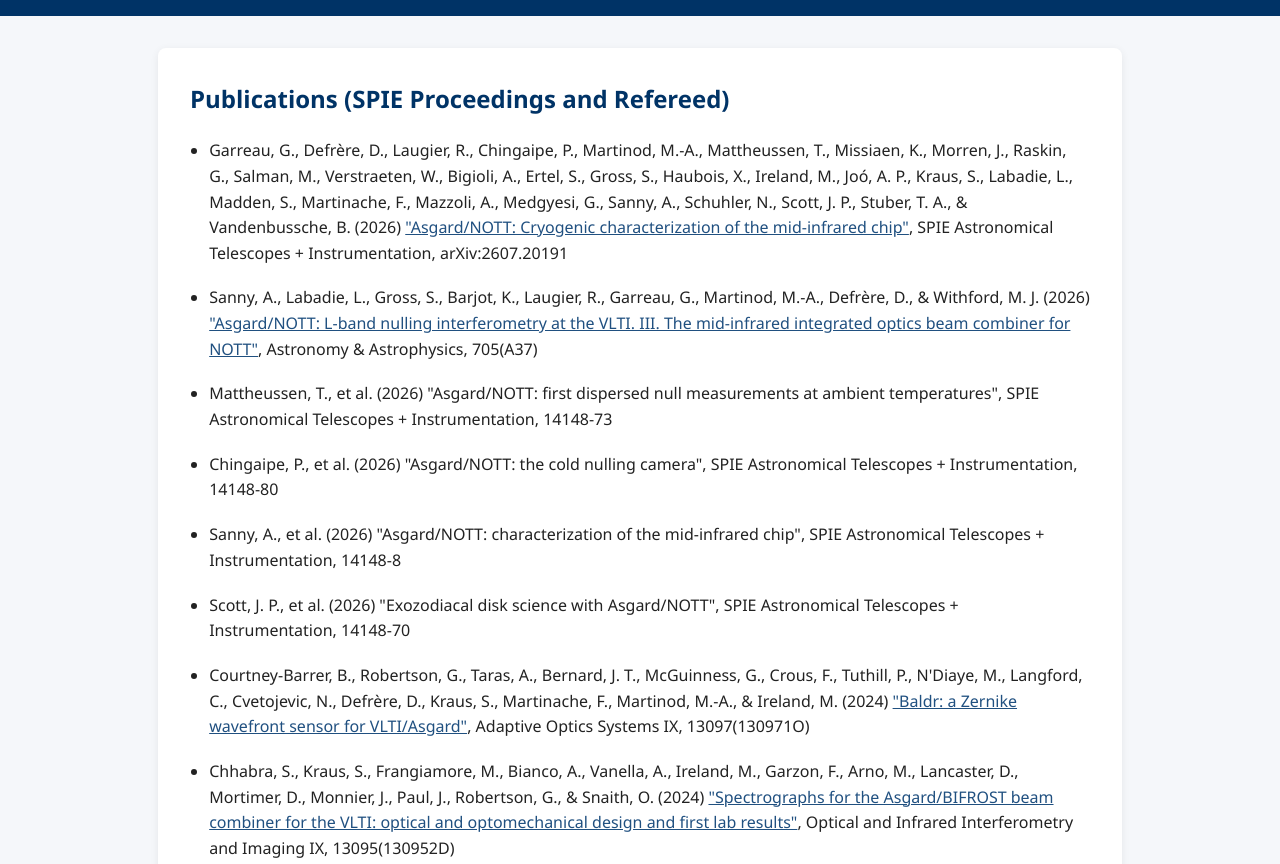
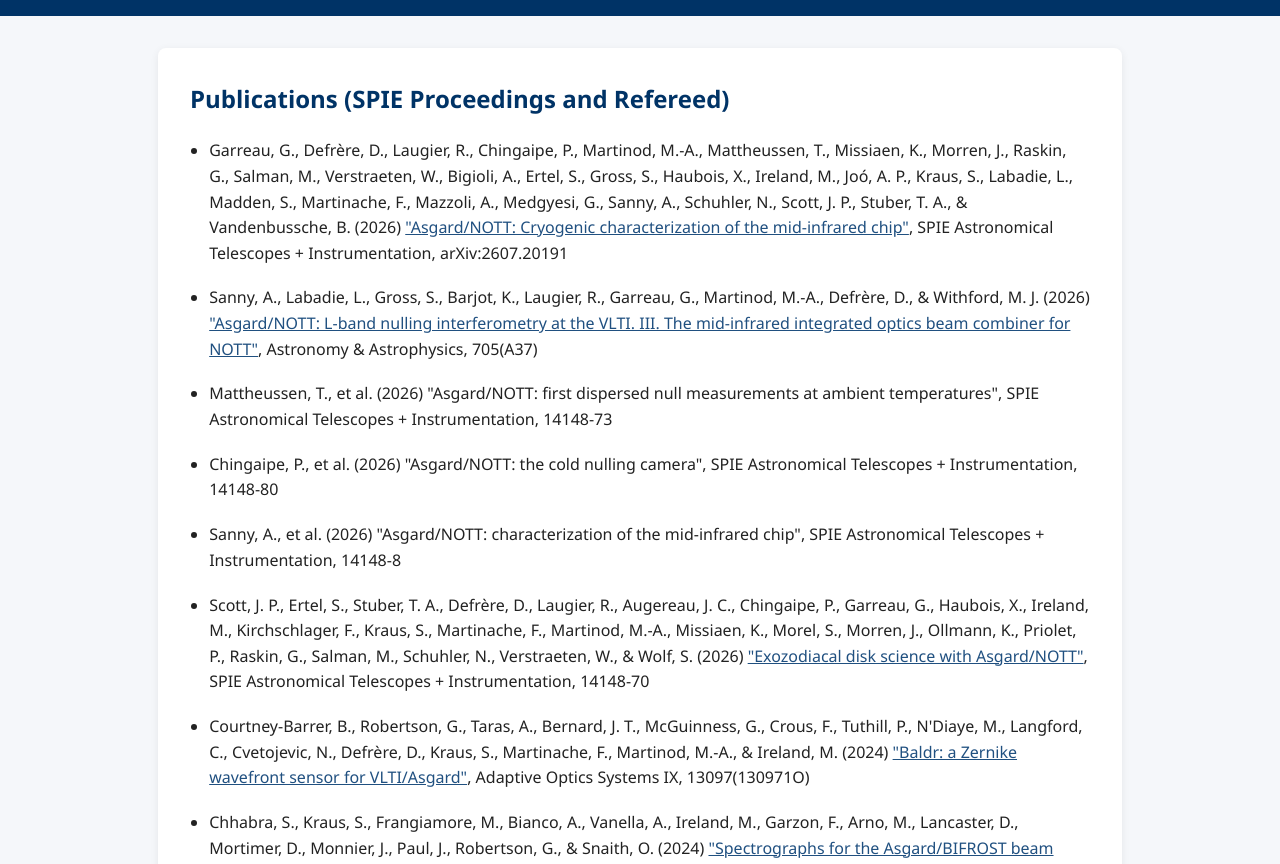
Before and after one commit to asgard-vlti/asgard-vlti.github.io, a plain HTML site: page publications.html in a window 1280 px wide. Shown: the part 191-1055 px from the top of the page. Drawn offline with Linux system fonts and the light colour scheme.

Commit message:
Added Jeremy's publication

```diff
--- a/publications.html
+++ b/publications.html
@@ -50,8 +50,8 @@
                     "Asgard/NOTT: characterization of the mid-infrared chip", SPIE Astronomical Telescopes + Instrumentation, 14148-8
                 </li>
                 <li>
-                    Scott, J. P., et al. (2026)
-                    "Exozodiacal disk science with Asgard/NOTT", SPIE Astronomical Telescopes + Instrumentation, 14148-70
+                    Scott, J. P., Ertel, S., Stuber, T. A., Defrère, D., Laugier, R., Augereau, J. C., Chingaipe, P., Garreau, G., Haubois, X., Ireland, M., Kirchschlager, F., Kraus, S., Martinache, F., Martinod, M.-A., Missiaen, K., Morel, S., Morren, J., Ollmann, K., Priolet, P., Raskin, G., Salman, M., Schuhler, N., Verstraeten, W., &amp; Wolf, S. (2026)
+                    <a href="https://arxiv.org/abs/2608.13737">"Exozodiacal disk science with Asgard/NOTT"</a>, SPIE Astronomical Telescopes + Instrumentation, 14148-70
                 </li>
                 <li>
                     Courtney-Barrer, B., Robertson, G., Taras, A., Bernard, J. T., McGuinness, G., Crous, F., Tuthill, P., N'Diaye, M., Langford, C., Cvetojevic, N., Defrère, D., Kraus, S., Martinache, F., Martinod, M.-A., &amp; Ireland, M. (2024)
```
